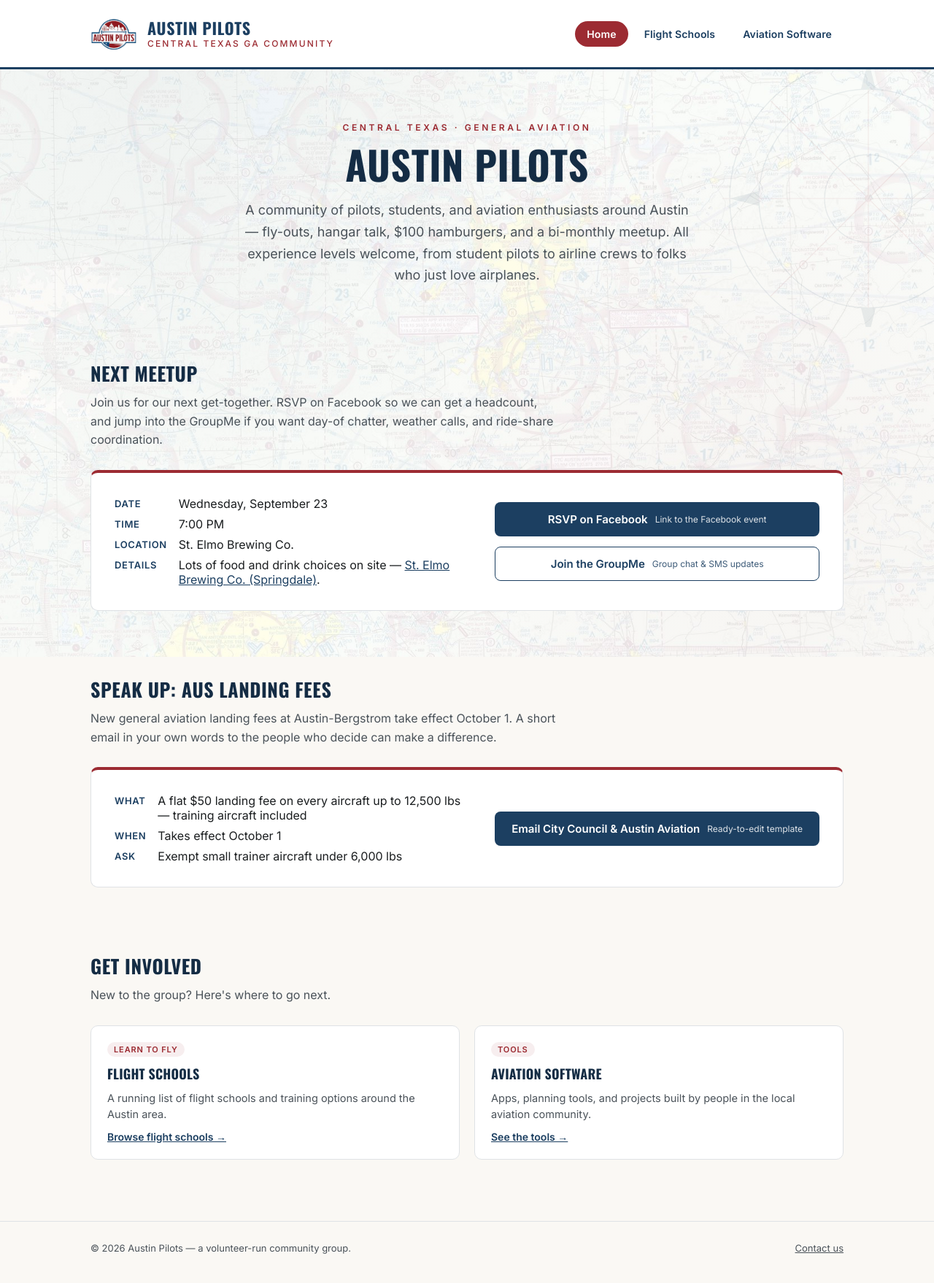
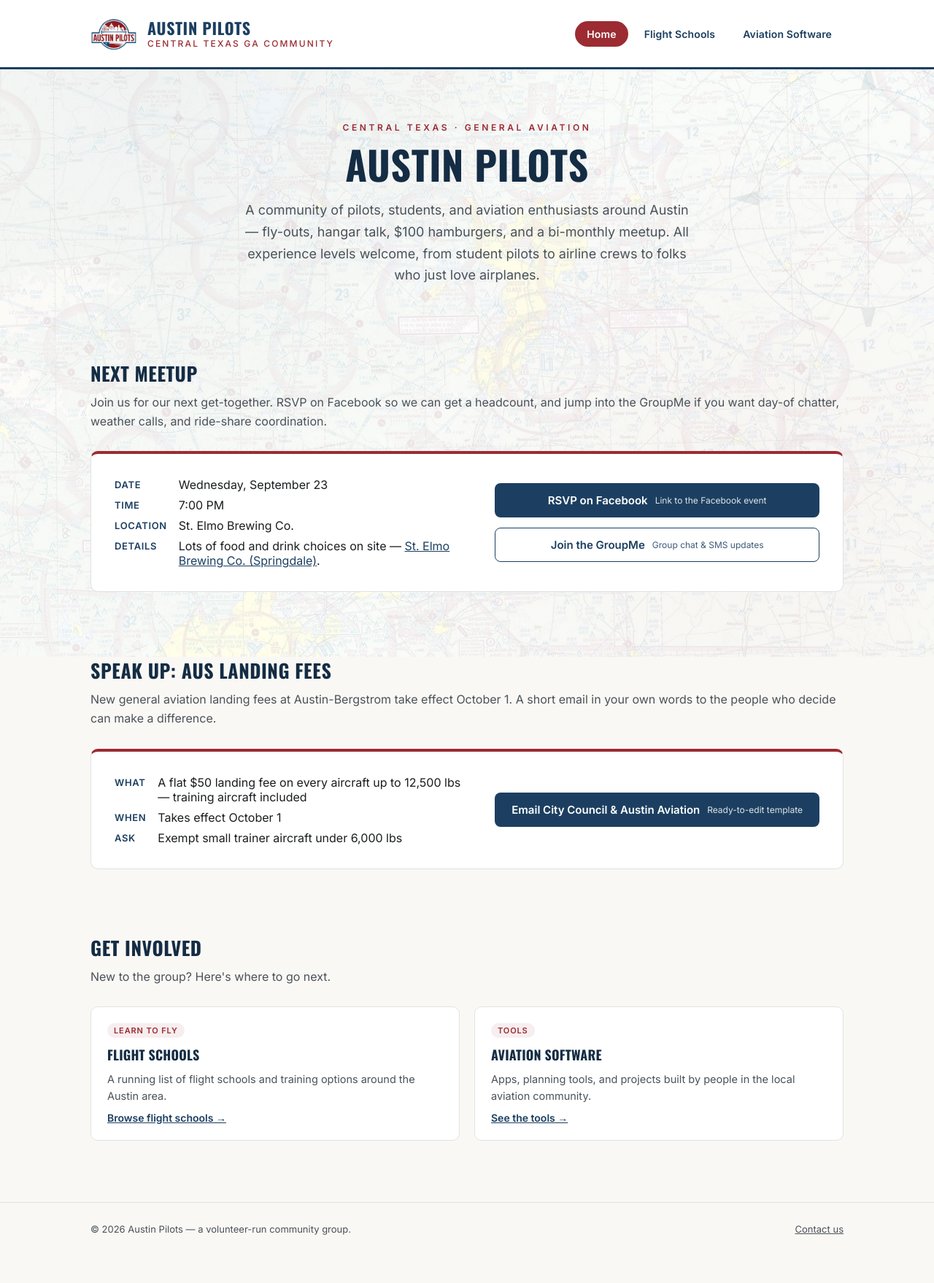
Before and after one commit to aboyden/austinpilots, a Jekyll site: the page built from index.html, in a window 1280 px wide. Shown: the whole page at 73% size. Built offline with Jekyll 4.4.1, drawn with Linux system fonts in a browser that asks for light colours; after the commit the page ends 1732 px from its top, so only the background shows below that.

Commit message:
Let section intro text span the full content width

```diff
--- a/css/styles.css
+++ b/css/styles.css
@@ -208,7 +208,7 @@
 section.block .section-sub {
   color: var(--ink-soft);
   margin: 0 0 28px;
-  max-width: 640px;
+  max-width: none;
   line-height: 1.6;
 }
 
```
